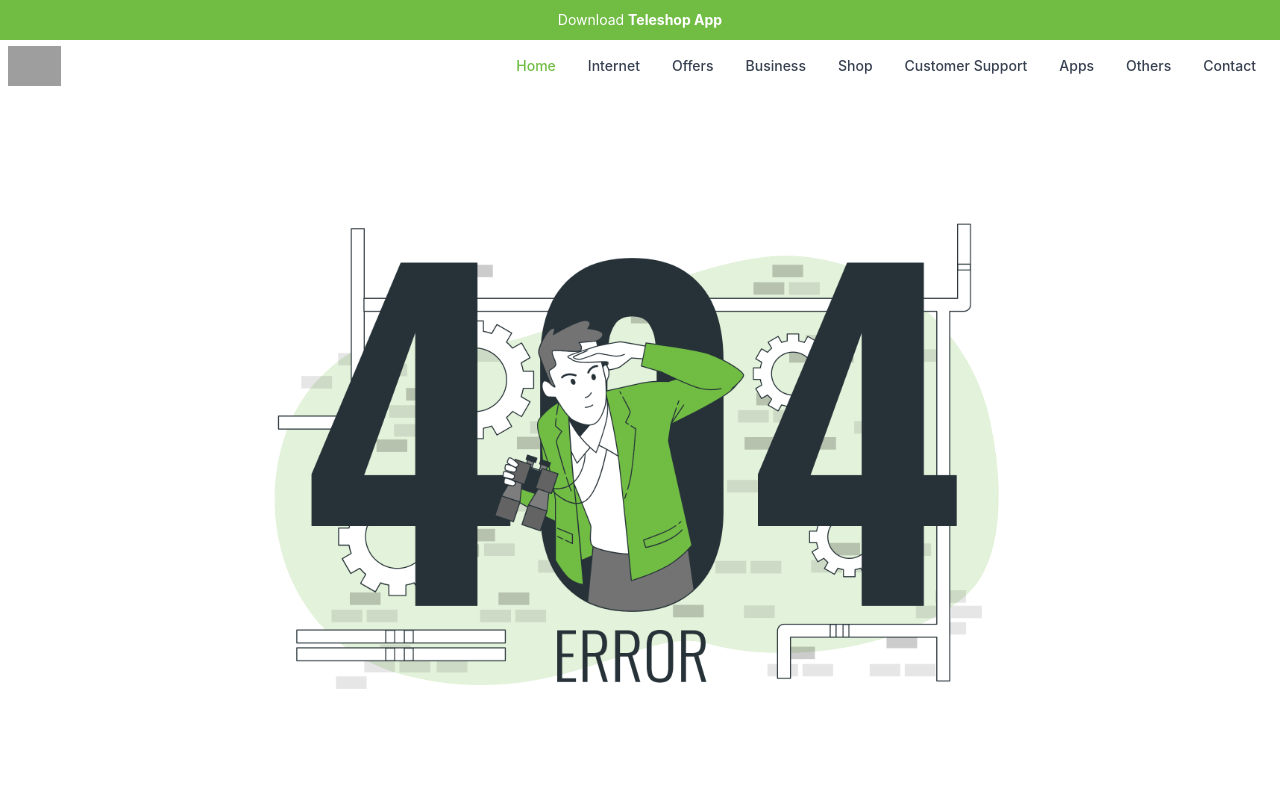
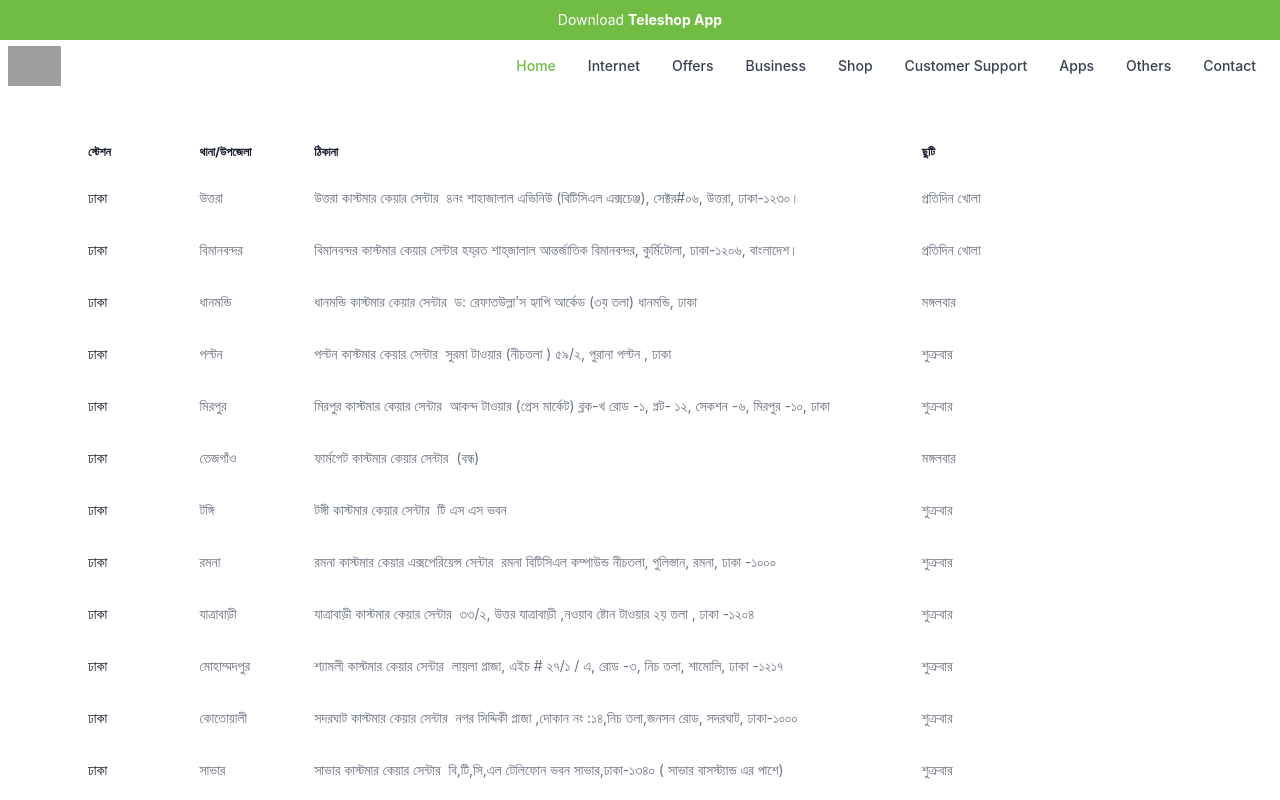
Before and after one commit to Uchchash346/Teleshop-frontend, a React (Create React App) app: page /customer-support in a window 1280 px wide. Shown: the top 800 px of the page. Built offline with nearby package versions, Linux system fonts and the light colour scheme; grey boxes are pictures that could not be loaded.

Commit message:
Customer support page setup

```diff
--- a/src/App.js
+++ b/src/App.js
@@ -6,6 +6,7 @@ import Footer from './components/common_pages/Footer';
 import Navbar from './components/common_pages/Navbar';
 import TopNotificationBar from './components/common_pages/TopNotificationBar';
 import Contact from './components/contact_page/Contact';
+import CustomerSupport from './components/customer_support/CustomerSupport';
 import HomePage from './components/HomePage/HomePage';
 import InternetPage from './components/internet_page/InternetPage';
 
@@ -18,6 +19,7 @@ function App() {
         <Route path="/" element={<HomePage />} />
         <Route path="/internet" element={<InternetPage />} />
         <Route path="/contact-us" element={<Contact />} />
+        <Route path="/customer-support" element={<CustomerSupport />} />
         <Route path="/*" element={<ErrorPage />} />
       </Routes>
       <Footer />
--- a/src/components/common_pages/Navbar.js
+++ b/src/components/common_pages/Navbar.js
@@ -65,7 +65,7 @@ const Navbar = () => {
                                 <a href="/" className="block py-2 pl-3 pr-4 text-gray-700 rounded hover:bg-gray-100 md:hover:bg-transparent md:border-0 md:hover:text-[#71BD44] md:p-0 dark:text-gray-400 md:dark:hover:text-white dark:hover:bg-gray-700 dark:hover:text-white md:dark:hover:bg-transparent">Shop</a>
                             </li>
                             <li>
-                                <a href="/" className="block py-2 pl-3 pr-4 text-gray-700 rounded hover:bg-gray-100 md:hover:bg-transparent md:border-0 md:hover:text-[#71BD44] md:p-0 dark:text-gray-400 md:dark:hover:text-white dark:hover:bg-gray-700 dark:hover:text-white md:dark:hover:bg-transparent">Customer Support</a>
+                                <a href="/customer-support" className="block py-2 pl-3 pr-4 text-gray-700 rounded hover:bg-gray-100 md:hover:bg-transparent md:border-0 md:hover:text-[#71BD44] md:p-0 dark:text-gray-400 md:dark:hover:text-white dark:hover:bg-gray-700 dark:hover:text-white md:dark:hover:bg-transparent">Customer Support</a>
                             </li>
                             <li>
                                 <a href="/" className="block py-2 pl-3 pr-4 text-gray-700 rounded hover:bg-gray-100 md:hover:bg-transparent md:border-0 md:hover:text-[#71BD44] md:p-0 dark:text-gray-400 md:dark:hover:text-white dark:hover:bg-gray-700 dark:hover:text-white md:dark:hover:bg-transparent">Apps</a>
--- /dev/null
+++ b/src/components/customer_support/CustomerSupport.js
@@ -0,0 +1,64 @@
+import axios from 'axios';
+import React, { Fragment, useEffect, useState } from 'react';
+
+const CustomerSupport = () => {
+    const [address, setAddress] = useState([]);
+
+    useEffect(() => {
+        axios
+            .get("/datas/customer_care_info.json")
+            .then((res) => setAddress(res.data))
+            .catch((err) => console.log(err));
+    }, [])
+    return (
+        <Fragment>
+            <div className='container mx-auto max-w-6xl pt-10'>
+                <div class="w-10/12">
+                    <table class="w-full text-sm text-left text-gray-500 dark:text-gray-400 ">
+                        <thead class="text-xs text-gray-900 uppercase dark:text-gray-400">
+                            <tr>
+                                <th scope="col" class="py-3 px-6">
+                                    স্টেশন
+                                </th>
+                                <th scope="col" class="py-3 px-6">
+                                    থানা/উপজেলা
+                                </th>
+                                <th scope="col" class="py-3 px-6">
+                                    ঠিকানা
+                                </th>
+                                <th scope="col" class="py-3 px-6">
+                                    ছুটি
+                                </th>
+                            </tr>
+                        </thead>
+                        <tbody>
+                            {
+                                address.map((data, index) => {
+                                    return (
+                                        <tr class="bg-white dark:bg-gray-800" key={index}>
+                                            <th scope="row" class="py-4 px-6 font-medium text-gray-900 whitespace-nowrap dark:text-white">
+                                                {data.station}
+                                            </th>
+                                            <td class="py-4 px-6">
+                                                {data.thana}
+                                            </td>
+                                            <td class="py-4 px-6">
+                                                {data.customercenter}
+                                            </td>
+                                            <td class="py-4 px-6">
+                                                {data.vacation}
+                                            </td>
+                                        </tr>
+                                    )
+                                })
+                            }
+
+                        </tbody>
+                    </table>
+                </div>
+            </div>
+        </Fragment>
+    );
+};
+
+export default CustomerSupport;
```
